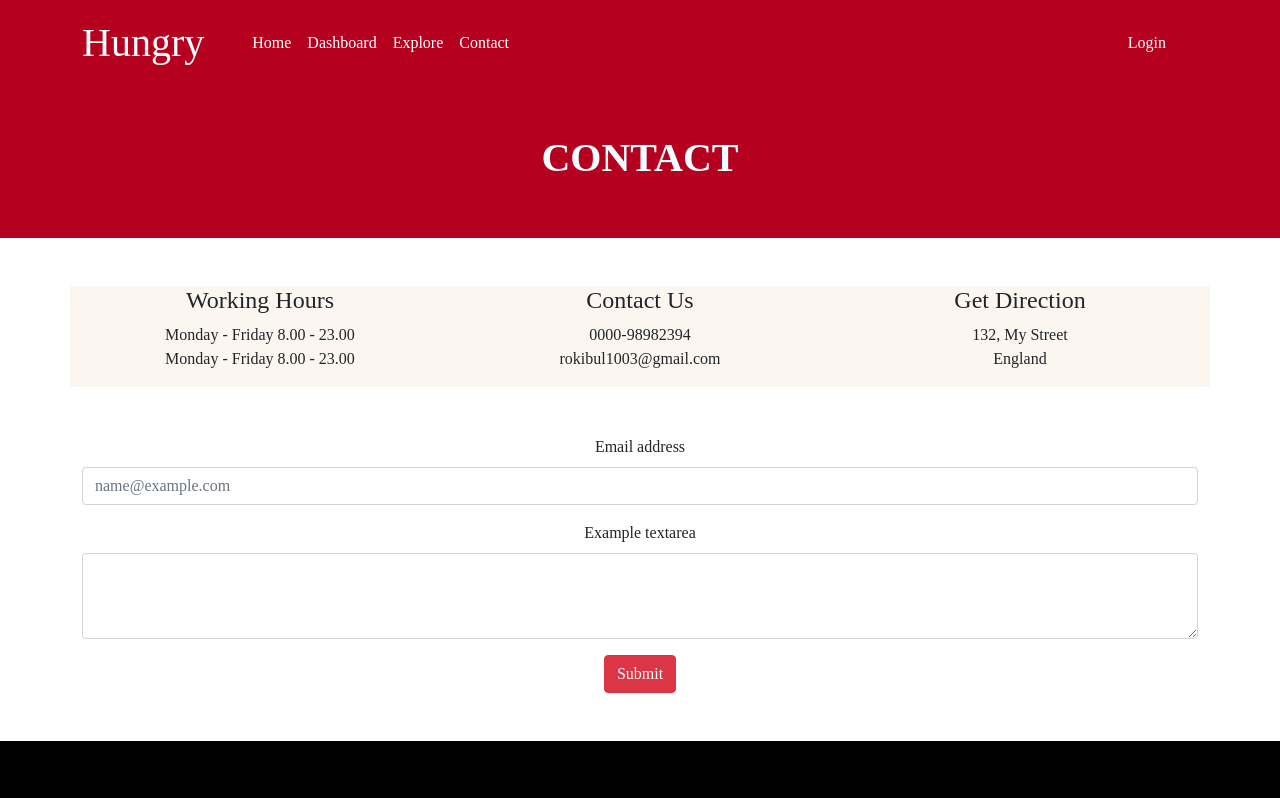
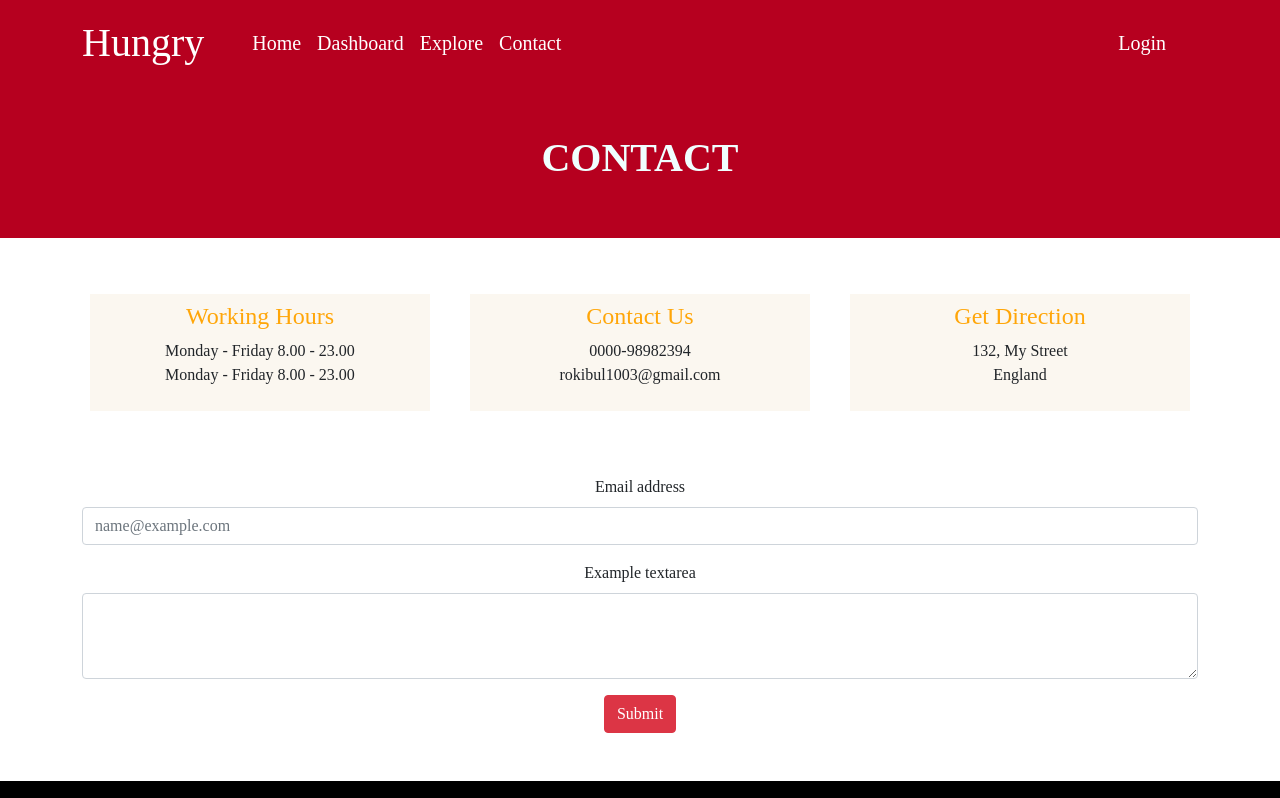
Before and after one commit to rokibulslam/online-food-delivery-frontend, a React (Create React App) app: page /contact in a window 1280 px wide. Shown: the top 798 px of the page. Built offline with nearby package versions, Linux system fonts and the light colour scheme; no server answers; the HTML template or start-up script is replaced by a standard one.

Commit message:
send mail

```diff
--- a/src/Hooks/useFirebase.js
+++ b/src/Hooks/useFirebase.js
@@ -17,7 +17,7 @@ const useFirebase = () => {
   const [isLoading, setIsLoading] = useState(true);
   const [authError, setAuthError] = useState("");
   const [admin, setAdmin] = useState(false)
-  console.log(admin)
+
   const auth = getAuth();
   const googleProvider = new GoogleAuthProvider();
 
@@ -28,7 +28,7 @@ const useFirebase = () => {
       .then((result) => {
         const user = result?.user;
         setUser(user)
-        console.log(user)
+
         // Save user to database
         saveUserData(user?.email, user?.displayName, 'PUT')
         setAuthError("");
--- a/src/Pages/Contact/Contact.js
+++ b/src/Pages/Contact/Contact.js
@@ -1,9 +1,23 @@
 import React from 'react';
 import { Button, Form } from 'react-bootstrap';
+import Swal from 'sweetalert2';
 import Footer from '../Home/Footer/Footer';
 import Navigation from '../Home/Navigation/Navigation';
 import './Contact.css'
+
+
 const Contact = () => {
+  const handleOnclick = (e) => {
+    Swal.fire({
+      position: "center",
+      icon: "success",
+      title: "Mail Has Been Send Successfully",
+      showConfirmButton: false,
+      timer: 2000,
+    });
+    e.preventDefault()
+  }
+
     return (
       <div>
         <Navigation></Navigation>
@@ -12,26 +26,32 @@ const Contact = () => {
         </div>
         <div className="container">
           <div className="row">
-            <div className="col-md-4 col-sm-12 contact-info">
-              <h4>Working Hours</h4>
+            <div className="col-md-4 col-sm-12">
+              <div className="m-2 p-2 contact-info">
+                <h4 className="banner-text">Working Hours</h4>
                 <p>
                   Monday - Friday 8.00 - 23.00 <br />
                   Monday - Friday 8.00 - 23.00
                 </p>
+              </div>
               <p></p>
             </div>
-            <div className="col-md-4 col-sm-12 contact-info">
-              <h4>Contact Us</h4>
+            <div className="col-md-4 col-sm-12 ">
+              <div className="m-2 p-2 contact-info">
+                <h4 className="banner-text">Contact Us</h4>
                 <p>
                   0000-98982394
                   <br /> rokibul1003@gmail.com
                 </p>
               </div>
-            <div className="col-md-4 col-sm-12 contact-info">
-              <h4>Get Direction</h4>
+            </div>
+            <div className="col-md-4 col-sm-12 ">
+              <div className="m-2 p-2 contact-info">
+                <h4 className="banner-text">Get Direction</h4>
                 <p>
                   132, My Street <br /> England
                 </p>
+              </div>
             </div>
           </div>
         </div>
@@ -43,7 +63,7 @@ const Contact = () => {
                 controlId="exampleForm.ControlInput1"
               >
                 <Form.Label>Email address</Form.Label>
-                <Form.Control type="email" placeholder="name@example.com" />
+                <Form.Control  type="email" placeholder="name@example.com" />
               </Form.Group>
               <Form.Group
                 className="mb-3"
@@ -53,7 +73,9 @@ const Contact = () => {
                 <Form.Control as="textarea" rows={3} />
               </Form.Group>
             </Form>
-            <Button className="btn-danger">Submit</Button>
+            <Button onClick={handleOnclick} type="submit"  className="btn-danger">
+              Submit
+            </Button>
           </div>
         </div>
         <Footer></Footer>
--- a/src/Pages/Dasboard/ManageOrder/ManageOrder.js
+++ b/src/Pages/Dasboard/ManageOrder/ManageOrder.js
@@ -12,7 +12,7 @@ const ManageOrder = () => {
           .then((res) => res.json())
           .then((data) => setOrders(data));
     }, [update])
-    console.log(orders)
+
     const handlePending = (id, text) => {
       axios
         .put(`https://lit-forest-28611.herokuapp.com/status/${id}`, {
--- a/src/Pages/Dasboard/Review/Review.js
+++ b/src/Pages/Dasboard/Review/Review.js
@@ -39,7 +39,7 @@ const Review = () => {
           });
         }
       });
-    console.log(review);
+
     e.preventDefault();
   };
 
--- a/src/Pages/Home/Navigation/Navigation.js
+++ b/src/Pages/Home/Navigation/Navigation.js
@@ -25,26 +25,26 @@ const Navigation = () => {
             <Nav className="me-auto">
               <NavLink
                 to="/home"
-                className="  text-decoration-none me-3 nav-text-color"
+                className="  text-decoration-none me-3 nav-text-color fs-5"
                 href="#features"
               >
                 Home
               </NavLink>
               <NavLink
                 to="/dashboard"
-                className="text-decoration-none me-3 nav-text-color"
+                className="text-decoration-none me-3 nav-text-color fs-5"
               >
                 Dashboard
               </NavLink>
               <NavLink
                 to="/explore"
-                className="nav-text-color text-decoration-none me-3"
+                className="nav-text-color text-decoration-none me-3 fs-5"
               >
                 Explore
               </NavLink>
               <NavLink
                 to="/contact"
-                className="text-decoration-none me-3 nav-text-color"
+                className="text-decoration-none me-3 nav-text-color fs-5"
               >
                 Contact
               </NavLink>
@@ -55,7 +55,7 @@ const Navigation = () => {
                   {user.displayName}
                 </p>
                 <p
-                  className="logout-button  text-decoration-none me-3 mb-lg-0 nav-text-color"
+                  className="logout-button  text-decoration-none me-3 mb-lg-0 nav-text-color fs-5"
                   onClick={logout}
                 >
                   Logout
@@ -66,7 +66,7 @@ const Navigation = () => {
                 to="/login"
                 className="nav-text-color text-decoration-none me-3"
               >
-                <p className="logout-button text-white text-decoration-none me-3 mb-lg-0">
+                <p className="logout-button text-white text-decoration-none me-3 mb-lg-0 fs-5">
                   Login
                 </p>
               </NavLink>
--- a/src/Pages/Home/Products/Products.js
+++ b/src/Pages/Home/Products/Products.js
@@ -7,7 +7,7 @@ const Products = (props) => {
     return (
       <div className="col-md-3">
         <Card className='card-bg' >
-          <Card.Img variant="top" height="200px" className='' src={Image} />
+          <Card.Img variant="top" height="200px" src={Image} />
           <Card.Body>
             <Card.Title>{Name}</Card.Title>
             <Card.Title className='banner-text'>${Price}</Card.Title>
--- a/src/Pages/Home/Reviews/Reviews.js
+++ b/src/Pages/Home/Reviews/Reviews.js
@@ -17,7 +17,7 @@ const Reviews = () => {
       .then((res) => res.json())
       .then((data) => setReviews(data));
   }, []);
-  console.log(reviews);
+
   return (
     <div className="review-bg ">
       <h1 className="">Customer Reviews</h1>
@@ -25,8 +25,8 @@ const Reviews = () => {
         <Container>
           <Grid container spacing={2}>
             {reviews?.map((review) => (
-              <Grid key={review._id} item xs={12} sm={6} md={3}>
-                <Paper elevation={3} sx={{ py: 2 }}>
+              <Grid key={review._id} item xs={12} sm={6} md={4}>
+                <Paper elevation={3} sx={{ p: 2, height: 300, width: 300 }}>
                   <Typography
                     sx={{ color: "error.main", fontWeight: 600 }}
                     variant="h5"
@@ -65,7 +65,7 @@ const Reviews = () => {
               </Grid>
             ))}
           </Grid>
-          <Typography variant="h6" gutterBottom component="div">
+          <Typography sx={{ mt: 5 }} variant="h6" gutterBottom component="div">
             <NavLink to="/dashboard/review">Give A Review</NavLink>
           </Typography>
         </Container>
```
Lines whose indentation alone changed are shown as unchanged.
